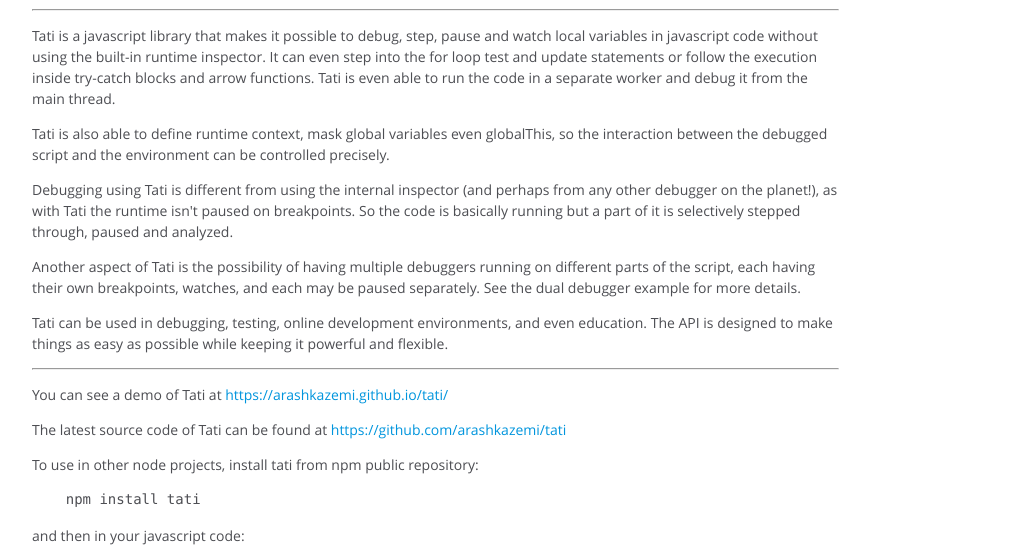
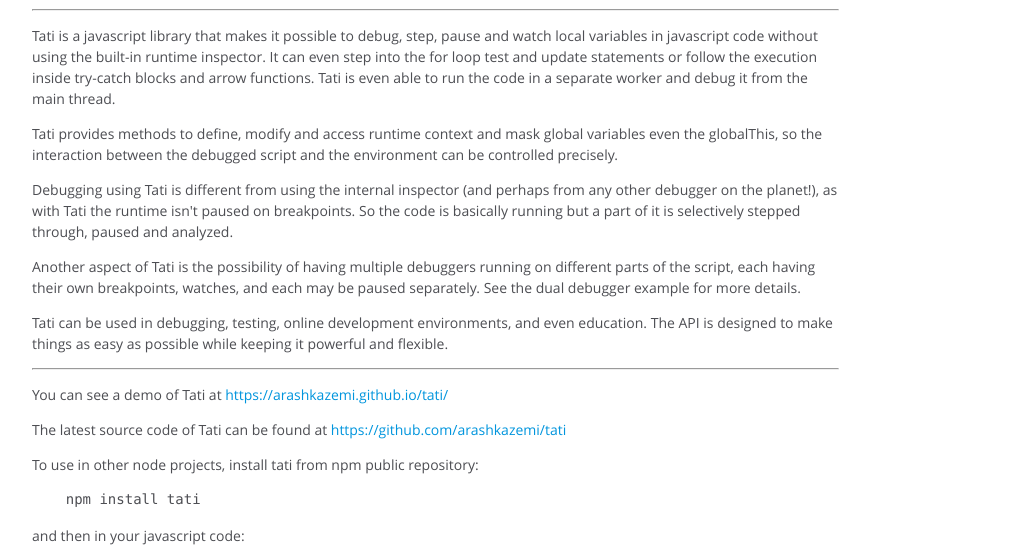
Before and after one commit to arashkazemi/tati, a website built with webpack: page docs/index.html in a window 1280 px wide. Shown: the part 220-777 px from the top of the page, without its empty margins (0-1023 px from the left). Built offline with nearby package versions, Linux system fonts and the light colour scheme.

Commit message:
Updated docs.

```diff
--- a/docs/index.html
+++ b/docs/index.html
@@ -52,9 +52,9 @@
 or follow the execution inside try-catch blocks and arrow functions. Tati
 is even able to run the code in a separate worker and debug it from the main
 thread.</p>
-<p>Tati is also able to define runtime context, mask global variables even
-globalThis, so the interaction between the debugged script and the environment
-can be controlled precisely.</p>
+<p>Tati provides methods to define, modify and access runtime context and mask
+global variables even the globalThis, so the interaction between the debugged
+script and the environment can be controlled precisely.</p>
 <p>Debugging using Tati is different from using the internal inspector (and
 perhaps from any other debugger on the planet!), as with Tati the runtime isn't
 paused on breakpoints. So the code is basically running but a part of it is
```
Also changed, not shown: dist/tati.min.js.
